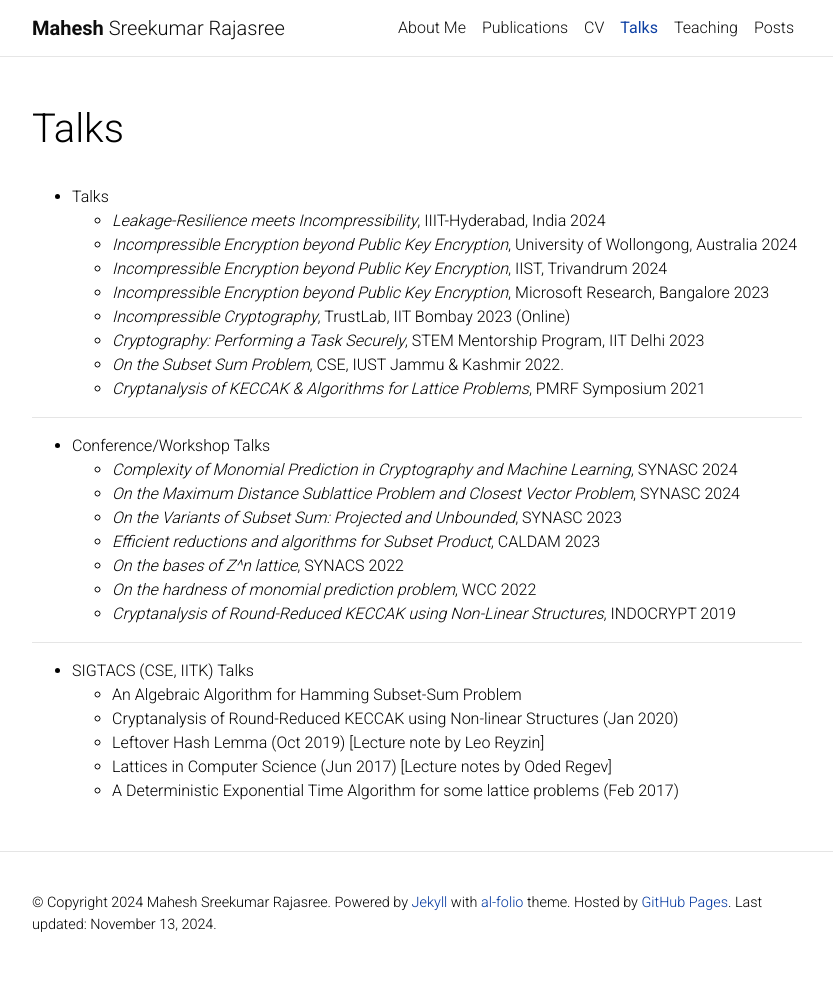
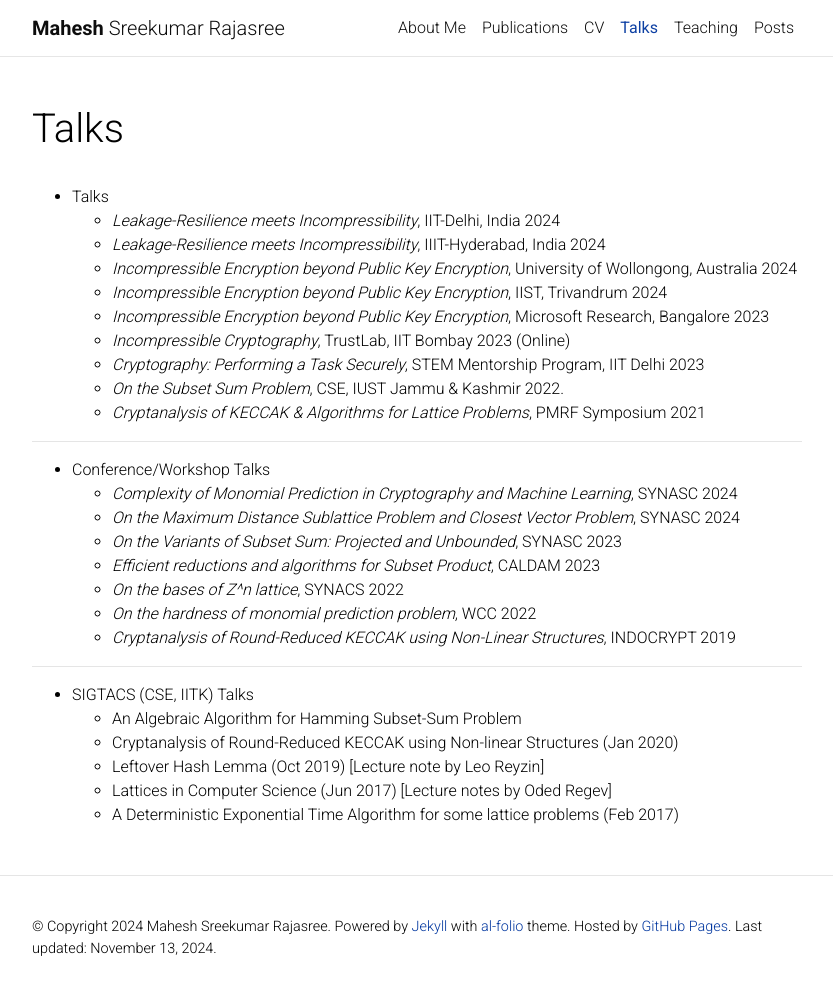
Before and after one commit to Mahe94/mahe94.github.io, a Jekyll site: the page built from _pages/talks.md, in a window 1280 px wide and 999 px high. Shown: the top 995 px of the window, without its empty margins (223-1056 px from the left). Built offline with Jekyll 4.4.1, drawn with Linux system fonts in a browser that asks for light colours; comment, search, counter and statistics services are not loaded; a style sheet for code colours, icons or effects is not loaded.

Commit message:
Update talks.md

```diff
--- a/_pages/talks.md
+++ b/_pages/talks.md
@@ -9,6 +9,7 @@ nav_order: 4
 ---
 
 * Talks
+    * _Leakage-Resilience meets Incompressibility_, IIT-Delhi, India 2024
     * _Leakage-Resilience meets Incompressibility_, IIIT-Hyderabad, India 2024
     * _Incompressible Encryption beyond Public Key Encryption_, University of Wollongong, Australia 2024
     * _Incompressible Encryption beyond Public Key Encryption_, IIST, Trivandrum 2024
```
